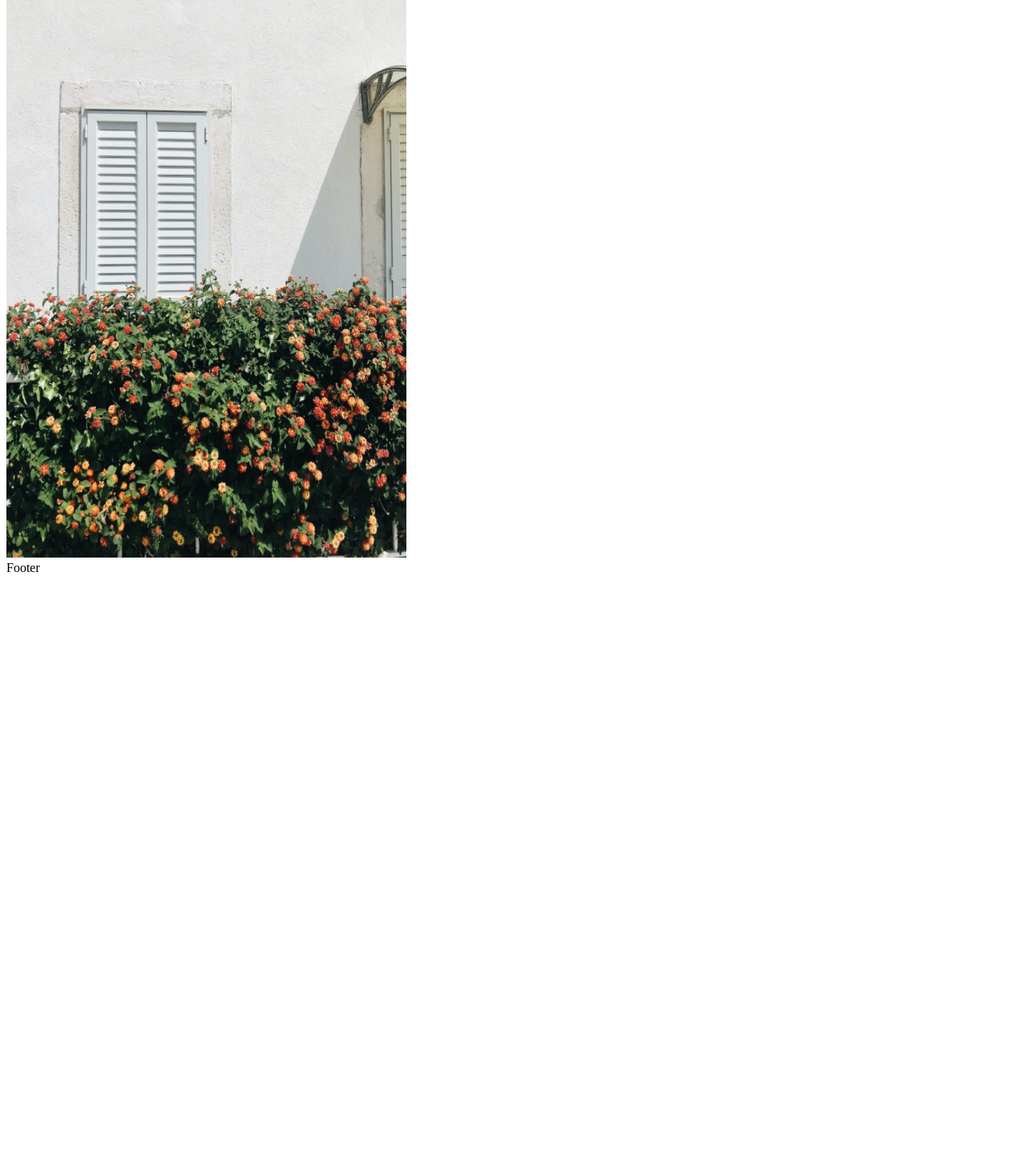
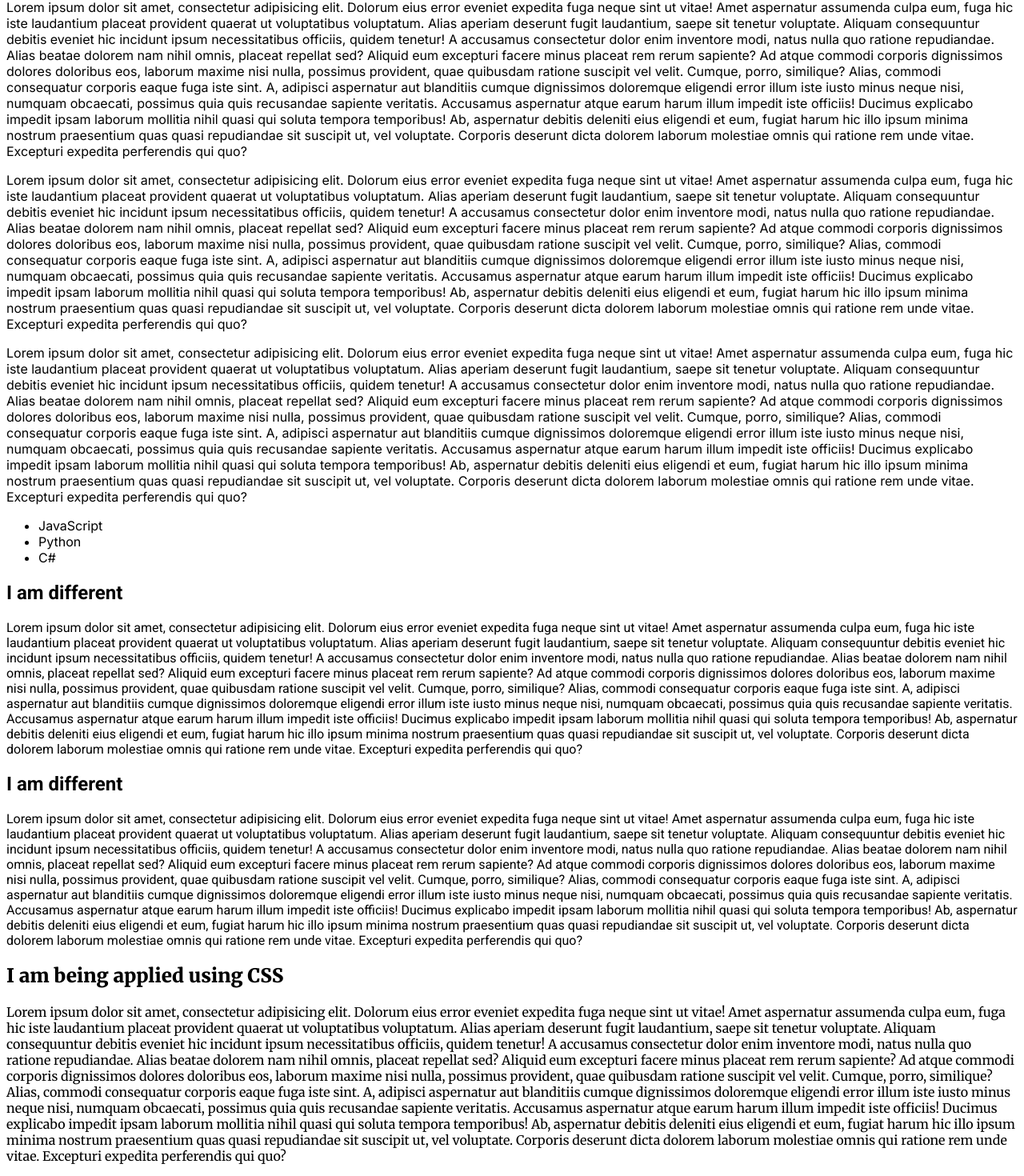
Before and after one commit to binamralamsal/nextjs-test, a Next.js app: page / in a window 1280 px wide. Shown: the part 187-1657 px from the top of the page at 80% size. Before the commit the page ends 914 px from the top, so only its background shows below. Built offline with nearby package versions, Linux system fonts and the light colour scheme.

Commit message:
@next/font

```diff
--- a/src/pages/_app.js
+++ b/src/pages/_app.js
@@ -1,16 +1,6 @@
-// You can add any global CSS in app.js like this.
 import "@/styles/globals.css";
 import Footer from "@/components/Footer";
 import Navbar from "@/components/Navbar";
-
-/*
- * Did you notice, that we are importing from "@/"?
- * Well, this is happening because of jsconfig.json paths.
- * If you are using typescript then it should be inside tsconfig.json.
- * Any folders inside src is mapped with @/ which means you can import
- * directly from root using @/. This is helpful when you are inside deep
- * path, and you want to import component from root src.
- */
 
 /*
  * App component is used by Next.js for page initialization.
@@ -25,15 +15,158 @@ import Navbar from "@/components/Navbar";
  * pageProps is the props that are passed through getStaticProps or getServerSideProps
  * // TODO: We will discuss that in the future...
  */
+
+/*
+ * Variable Fonts vs Static Traditional Fonts
+ *
+ * Variable fonts are new type of fonts which require only one font
+ * file for all the weights and styles. It is a single font file compared to
+ * traditional fonts which require multiple font files for different weights and styles.
+ * That's why Variable fonts are much lighter than traditional fonts. You can think
+ * variable fonts as more like vector graphics than raster graphics (but not exactly).
+ * Variable fonts are highly customizable compared to fix sets of styles for
+ * traditional fonts. Because of this dynamic nature, you can produce infinite number
+ * of styles through variable fonts. You can also customize or update or even animate
+ * the texts real time using CSS. Since, variable fonts consist of single font file,
+ * you don't have to send multiple HTTP requests just to load different font styles.
+ * In traditional fonts, you would have to send multiple HTTP requests to load different
+ * font styles like bold, italic, and other weights and so on. You can check Network tab
+ * and disable cache to see this yourself and you can analyze how Variable and Static fonts
+ * are different.
+ *
+ * If you download font family from fonts.google.com then you will realize that you will
+ * get single file for variable fonts and multiple files for static fonts.
+ */
+
+/*
+ * next/font includes built-in automatic self-hosting for any font file. This means you can
+ * optimally load web fonts with zero layout shift. This helps to use Google fonts easily
+ * in Next.js. Using this won't send any requests to Google and downloads the font files
+ * automatically during build time which means you are going to get faster load time.
+ */
+import { Inter, Merriweather, Roboto } from "next/font/google";
+
+/*
+ * Roboto is a type of static font, that's why you need to specify all the weights
+ * and styles.
+ */
+const roboto = Roboto({
+  weight: ["100", "300", "400", "500", "700", "900"],
+  /*
+   * Google fonts are splitted into different subsets which helps to specify specific
+   * subsets to decrease font file size.
+   */
+  subsets: ["latin"],
+  style: ["normal", "italic"],
+});
+
+const merriWeather = Merriweather({
+  subsets: ["latin"],
+  weight: ["300", "400", "900"],
+});
+
+/*
+ * Inter is a type of variable font, that's why you don't need to specify all the weights
+ */
+const inter = Inter({
+  subsets: ["latin"],
+});
+
 export default function App({ Component, pageProps }) {
-  const secretMessage = "Subscribe to Thapa Technical!";
+  console.log(roboto.className); // This includes className for font
+  console.log(roboto.style); // { fontFamily: "__Roboto_xxxxx" }
 
   return (
-    <>
+    // Then you can use font.className to easily apply fonts to specific container.
+    <main className={inter.className}>
       <Navbar />
-      {/*  If you pass any extra props to this Component then you can access using props in page component. */}
-      <Component {...pageProps} message={secretMessage} />
+      <Component {...pageProps} />
+
+      <div className={roboto.className}>
+        <h2>I am different</h2>
+        <p>
+          Lorem ipsum dolor sit amet, consectetur adipisicing elit. Dolorum eius
+          error eveniet expedita fuga neque sint ut vitae! Amet aspernatur
+          assumenda culpa eum, fuga hic iste laudantium placeat provident
+          quaerat ut voluptatibus voluptatum. Alias aperiam deserunt fugit
+          laudantium, saepe sit tenetur voluptate. Aliquam consequuntur debitis
+          eveniet hic incidunt ipsum necessitatibus officiis, quidem tenetur! A
+          accusamus consectetur dolor enim inventore modi, natus nulla quo
+          ratione repudiandae. Alias beatae dolorem nam nihil omnis, placeat
+          repellat sed? Aliquid eum excepturi facere minus placeat rem rerum
+          sapiente? Ad atque commodi corporis dignissimos dolores doloribus eos,
+          laborum maxime nisi nulla, possimus provident, quae quibusdam ratione
+          suscipit vel velit. Cumque, porro, similique? Alias, commodi
+          consequatur corporis eaque fuga iste sint. A, adipisci aspernatur aut
+          blanditiis cumque dignissimos doloremque eligendi error illum iste
+          iusto minus neque nisi, numquam obcaecati, possimus quia quis
+          recusandae sapiente veritatis. Accusamus aspernatur atque earum harum
+          illum impedit iste officiis! Ducimus explicabo impedit ipsam laborum
+          mollitia nihil quasi qui soluta tempora temporibus! Ab, aspernatur
+          debitis deleniti eius eligendi et eum, fugiat harum hic illo ipsum
+          minima nostrum praesentium quas quasi repudiandae sit suscipit ut, vel
+          voluptate. Corporis deserunt dicta dolorem laborum molestiae omnis qui
+          ratione rem unde vitae. Excepturi expedita perferendis qui quo?
+        </p>
+      </div>
+
+      <div className={roboto.className}>
+        <h2>I am different</h2>
+        <p>
+          Lorem ipsum dolor sit amet, consectetur adipisicing elit. Dolorum eius
+          error eveniet expedita fuga neque sint ut vitae! Amet aspernatur
+          assumenda culpa eum, fuga hic iste laudantium placeat provident
+          quaerat ut voluptatibus voluptatum. Alias aperiam deserunt fugit
+          laudantium, saepe sit tenetur voluptate. Aliquam consequuntur debitis
+          eveniet hic incidunt ipsum necessitatibus officiis, quidem tenetur! A
+          accusamus consectetur dolor enim inventore modi, natus nulla quo
+          ratione repudiandae. Alias beatae dolorem nam nihil omnis, placeat
+          repellat sed? Aliquid eum excepturi facere minus placeat rem rerum
+          sapiente? Ad atque commodi corporis dignissimos dolores doloribus eos,
+          laborum maxime nisi nulla, possimus provident, quae quibusdam ratione
+          suscipit vel velit. Cumque, porro, similique? Alias, commodi
+          consequatur corporis eaque fuga iste sint. A, adipisci aspernatur aut
+          blanditiis cumque dignissimos doloremque eligendi error illum iste
+          iusto minus neque nisi, numquam obcaecati, possimus quia quis
+          recusandae sapiente veritatis. Accusamus aspernatur atque earum harum
+          illum impedit iste officiis! Ducimus explicabo impedit ipsam laborum
+          mollitia nihil quasi qui soluta tempora temporibus! Ab, aspernatur
+          debitis deleniti eius eligendi et eum, fugiat harum hic illo ipsum
+          minima nostrum praesentium quas quasi repudiandae sit suscipit ut, vel
+          voluptate. Corporis deserunt dicta dolorem laborum molestiae omnis qui
+          ratione rem unde vitae. Excepturi expedita perferendis qui quo?
+        </p>
+      </div>
+
+      {/* When you are using CSS in JS then you can use font.style.fontFamily */}
+      <div style={{ fontFamily: merriWeather.style.fontFamily }}>
+        <h2>I am being applied using CSS</h2>
+        <p>
+          Lorem ipsum dolor sit amet, consectetur adipisicing elit. Dolorum eius
+          error eveniet expedita fuga neque sint ut vitae! Amet aspernatur
+          assumenda culpa eum, fuga hic iste laudantium placeat provident
+          quaerat ut voluptatibus voluptatum. Alias aperiam deserunt fugit
+          laudantium, saepe sit tenetur voluptate. Aliquam consequuntur debitis
+          eveniet hic incidunt ipsum necessitatibus officiis, quidem tenetur! A
+          accusamus consectetur dolor enim inventore modi, natus nulla quo
+          ratione repudiandae. Alias beatae dolorem nam nihil omnis, placeat
+          repellat sed? Aliquid eum excepturi facere minus placeat rem rerum
+          sapiente? Ad atque commodi corporis dignissimos dolores doloribus eos,
+          laborum maxime nisi nulla, possimus provident, quae quibusdam ratione
+          suscipit vel velit. Cumque, porro, similique? Alias, commodi
+          consequatur corporis eaque fuga iste sint. A, adipisci aspernatur aut
+          blanditiis cumque dignissimos doloremque eligendi error illum iste
+          iusto minus neque nisi, numquam obcaecati, possimus quia quis
+          recusandae sapiente veritatis. Accusamus aspernatur atque earum harum
+          illum impedit iste officiis! Ducimus explicabo impedit ipsam laborum
+          mollitia nihil quasi qui soluta tempora temporibus! Ab, aspernatur
+          debitis deleniti eius eligendi et eum, fugiat harum hic illo ipsum
+          minima nostrum praesentium quas quasi repudiandae sit suscipit ut, vel
+          voluptate. Corporis deserunt dicta dolorem laborum molestiae omnis qui
+          ratione rem unde vitae. Excepturi expedita perferendis qui quo?
+        </p>
+      </div>
       <Footer />
-    </>
+    </main>
   );
 }
--- a/src/pages/index.js
+++ b/src/pages/index.js
@@ -1,116 +1,88 @@
-import Image from "next/image";
-import placeImage from "@/assets/image.jpg";
+export default function Home() {
+  return (
+    <div>
+      <h1>Home Page</h1>
 
-export default function Home(props) {
-  return (
-    <>
-      {/* You can then gain access to this secret message using props because that's what you passed through _app.js */}
-      <p>{props.message}</p>
-      <div>Page Content</div>
+      <p>
+        Lorem ipsum dolor sit amet, consectetur adipisicing elit. Dolorum eius
+        error eveniet expedita fuga neque sint ut vitae! Amet aspernatur
+        assumenda culpa eum, fuga hic iste laudantium placeat provident quaerat
+        ut voluptatibus voluptatum. Alias aperiam deserunt fugit laudantium,
+        saepe sit tenetur voluptate. Aliquam consequuntur debitis eveniet hic
+        incidunt ipsum necessitatibus officiis, quidem tenetur! A accusamus
+        consectetur dolor enim inventore modi, natus nulla quo ratione
+        repudiandae. Alias beatae dolorem nam nihil omnis, placeat repellat sed?
+        Aliquid eum excepturi facere minus placeat rem rerum sapiente? Ad atque
+        commodi corporis dignissimos dolores doloribus eos, laborum maxime nisi
+        nulla, possimus provident, quae quibusdam ratione suscipit vel velit.
+        Cumque, porro, similique? Alias, commodi consequatur corporis eaque fuga
+        iste sint. A, adipisci aspernatur aut blanditiis cumque dignissimos
+        doloremque eligendi error illum iste iusto minus neque nisi, numquam
+        obcaecati, possimus quia quis recusandae sapiente veritatis. Accusamus
+        aspernatur atque earum harum illum impedit iste officiis! Ducimus
+        explicabo impedit ipsam laborum mollitia nihil quasi qui soluta tempora
+        temporibus! Ab, aspernatur debitis deleniti eius eligendi et eum, fugiat
+        harum hic illo ipsum minima nostrum praesentium quas quasi repudiandae
+        sit suscipit ut, vel voluptate. Corporis deserunt dicta dolorem laborum
+        molestiae omnis qui ratione rem unde vitae. Excepturi expedita
+        perferendis qui quo?
+      </p>
 
-      {/*<img src="/image.jpg" alt="Image of a place" width={500} height={720} />*/}
+      <p>
+        Lorem ipsum dolor sit amet, consectetur adipisicing elit. Dolorum eius
+        error eveniet expedita fuga neque sint ut vitae! Amet aspernatur
+        assumenda culpa eum, fuga hic iste laudantium placeat provident quaerat
+        ut voluptatibus voluptatum. Alias aperiam deserunt fugit laudantium,
+        saepe sit tenetur voluptate. Aliquam consequuntur debitis eveniet hic
+        incidunt ipsum necessitatibus officiis, quidem tenetur! A accusamus
+        consectetur dolor enim inventore modi, natus nulla quo ratione
+        repudiandae. Alias beatae dolorem nam nihil omnis, placeat repellat sed?
+        Aliquid eum excepturi facere minus placeat rem rerum sapiente? Ad atque
+        commodi corporis dignissimos dolores doloribus eos, laborum maxime nisi
+        nulla, possimus provident, quae quibusdam ratione suscipit vel velit.
+        Cumque, porro, similique? Alias, commodi consequatur corporis eaque fuga
+        iste sint. A, adipisci aspernatur aut blanditiis cumque dignissimos
+        doloremque eligendi error illum iste iusto minus neque nisi, numquam
+        obcaecati, possimus quia quis recusandae sapiente veritatis. Accusamus
+        aspernatur atque earum harum illum impedit iste officiis! Ducimus
+        explicabo impedit ipsam laborum mollitia nihil quasi qui soluta tempora
+        temporibus! Ab, aspernatur debitis deleniti eius eligendi et eum, fugiat
+        harum hic illo ipsum minima nostrum praesentium quas quasi repudiandae
+        sit suscipit ut, vel voluptate. Corporis deserunt dicta dolorem laborum
+        molestiae omnis qui ratione rem unde vitae. Excepturi expedita
+        perferendis qui quo?
+      </p>
 
-      {/*
-       * alt, width and height property is required by default in Image tag.
-       * Open devtools, go to network tab, choose Img as filter and disable cache.
-       * If you reload the page now, then you can compare the size of upper image
-       * with this lower image. While testing, upper one is of 1.8 MB and lower one is of
-       * 94.7 KB which is significantly smaller. Next.js converts your image format to
-       * webp format which is smaller than jpg format. Next.js also resizes your image
-       * according to the width and height you provided, that's why it complains when
-       * you don't provide it. By default, it will also degrade quality a bit but you can
-       * customize that as you want.
-       *
-       * If you turn on avif format from next.config.js then the image size becomes
-       * 78.2 KB which is smaller than webp format.
-       */}
-      <Image src="/image.jpg" alt="Image of a place" width={500} height={720} />
-      {/*
-       * As we are using static import here, we can omit width and height. But,
-       * it's always recommended to include width and height so that Next.js can
-       * resize the image. If the image is being messy, style using CSS.
-       */}
-      {/* <Image src={placeImage} alt="Image of a place" /> */}
+      <p>
+        Lorem ipsum dolor sit amet, consectetur adipisicing elit. Dolorum eius
+        error eveniet expedita fuga neque sint ut vitae! Amet aspernatur
+        assumenda culpa eum, fuga hic iste laudantium placeat provident quaerat
+        ut voluptatibus voluptatum. Alias aperiam deserunt fugit laudantium,
+        saepe sit tenetur voluptate. Aliquam consequuntur debitis eveniet hic
+        incidunt ipsum necessitatibus officiis, quidem tenetur! A accusamus
+        consectetur dolor enim inventore modi, natus nulla quo ratione
+        repudiandae. Alias beatae dolorem nam nihil omnis, placeat repellat sed?
+        Aliquid eum excepturi facere minus placeat rem rerum sapiente? Ad atque
+        commodi corporis dignissimos dolores doloribus eos, laborum maxime nisi
+        nulla, possimus provident, quae quibusdam ratione suscipit vel velit.
+        Cumque, porro, similique? Alias, commodi consequatur corporis eaque fuga
+        iste sint. A, adipisci aspernatur aut blanditiis cumque dignissimos
+        doloremque eligendi error illum iste iusto minus neque nisi, numquam
+        obcaecati, possimus quia quis recusandae sapiente veritatis. Accusamus
+        aspernatur atque earum harum illum impedit iste officiis! Ducimus
+        explicabo impedit ipsam laborum mollitia nihil quasi qui soluta tempora
+        temporibus! Ab, aspernatur debitis deleniti eius eligendi et eum, fugiat
+        harum hic illo ipsum minima nostrum praesentium quas quasi repudiandae
+        sit suscipit ut, vel voluptate. Corporis deserunt dicta dolorem laborum
+        molestiae omnis qui ratione rem unde vitae. Excepturi expedita
+        perferendis qui quo?
+      </p>
 
-      {/*
-       * priority props prioritizes the image loading which can be useful to prevent
-       * lazy loading of images, and also add few priority options. Use it only for
-       * image with the highest visible area on your page or Largest Contentful Paint.
-       * Next.js will also tell you if it finds one.
-       */}
-      {/* <Image */}
-      {/*  src="/image.jpg"*/}
-      {/*  alt="Image of a place"*/}
-      {/*  width={500}*/}
-      {/*  height={720}*/}
-      {/*  priority={true}*/}
-      {/* /> */}
-
-      {/*
-       * fill requires boolean, it is one of the confusing part of Next.js Image component.
-       * fill is used to make fill the parent container. You don't need to provide
-       * width and height if you use fill but if you use width, height and fill
-       * at the same time then next.js will complain about it. If you use fill={true}
-       * then you will realize that your image becomes basically fullscreen and covers the page.
-       * Well it's the confusing part of it. Using fill={true} basically makes position of the image
-       * absolute and top, left, right and bottom to 0. So, you need to add position:absolute on
-       * your wrapper div. You also have to add width and height to parent div, otherwise you
-       * won't see your image.
-       */}
-      {/* <div style={{ width: 500, height: 720, position: "relative" }}> */}
-      {/*  <Image src="/image.jpg" alt="Image of a place" fill /> */}
-      {/* </div> */}
-
-      {/*
-       * placeholder="blur" is used to show blurred image while actual image
-       * is loading. Unfortunately, Next.js doesn't generate blurred image itself
-       * when you aren't using static import (aka not providing link and importing
-       * using javascript), that's why you will have to create your own blurred-image
-       * and provide via blurDataURL prop.
-       */}
-      {/* <Image */}
-      {/*  src="/image.jpeg" */}
-      {/*  alt="Image of a place" */}
-      {/*  width={500} */}
-      {/*  height={720} */}
-      {/*  placeholder="blur" */}
-      {/*  blurDataURL="/image-blurred.webp" */}
-      {/* /> */}
-
-      {/*
-       * As, we are using static import here we can remove blurDataURL.
-       * Next.js will automatically generate blurred image for us.
-       */}
-      {/* <Image */}
-      {/*  src={placeImage} */}
-      {/*  alt="Image of a place" */}
-      {/*  width={500} */}
-      {/*  height={720} */}
-      {/*  placeholder="blur" */}
-      {/* /> */}
-
-      {/*
-       * You can provide quality={ number ranging from 1 to 100 } to change quality.
-       * By default its value is set to 75.
-       */}
-      {/* <Image */}
-      {/*  src="/image.jpg" */}
-      {/*  alt="Image of a place" */}
-      {/*  width={500} */}
-      {/*  height={720} */}
-      {/*  quality={25} */}
-      {/* /> */}
-
-      {/*
-       * Next.js doesn't allow you to use external images by default. To enable this,
-       * you have to manually add the domain of this website in domains of next.config.js
-       */}
-      {/* <Image */}
-      {/*  src="https://images.unsplash.com/photo-1680925697894-106c453c6e9c" */}
-      {/*  width={500} */}
-      {/*  height={720} */}
-      {/*  alt="Unsplash Image" */}
-      {/* /> */}
-    </>
+      <ul>
+        <li>JavaScript</li>
+        <li>Python</li>
+        <li>C#</li>
+      </ul>
+    </div>
   );
 }
```
